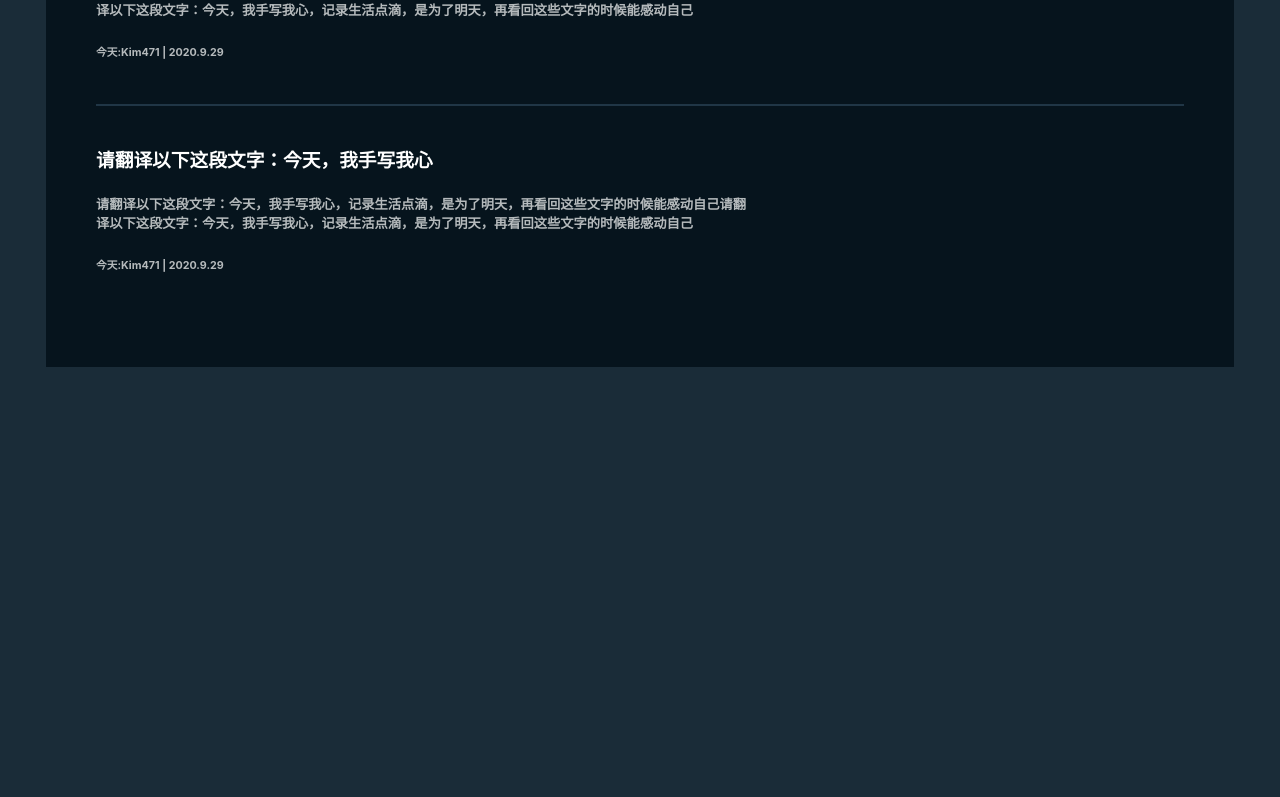
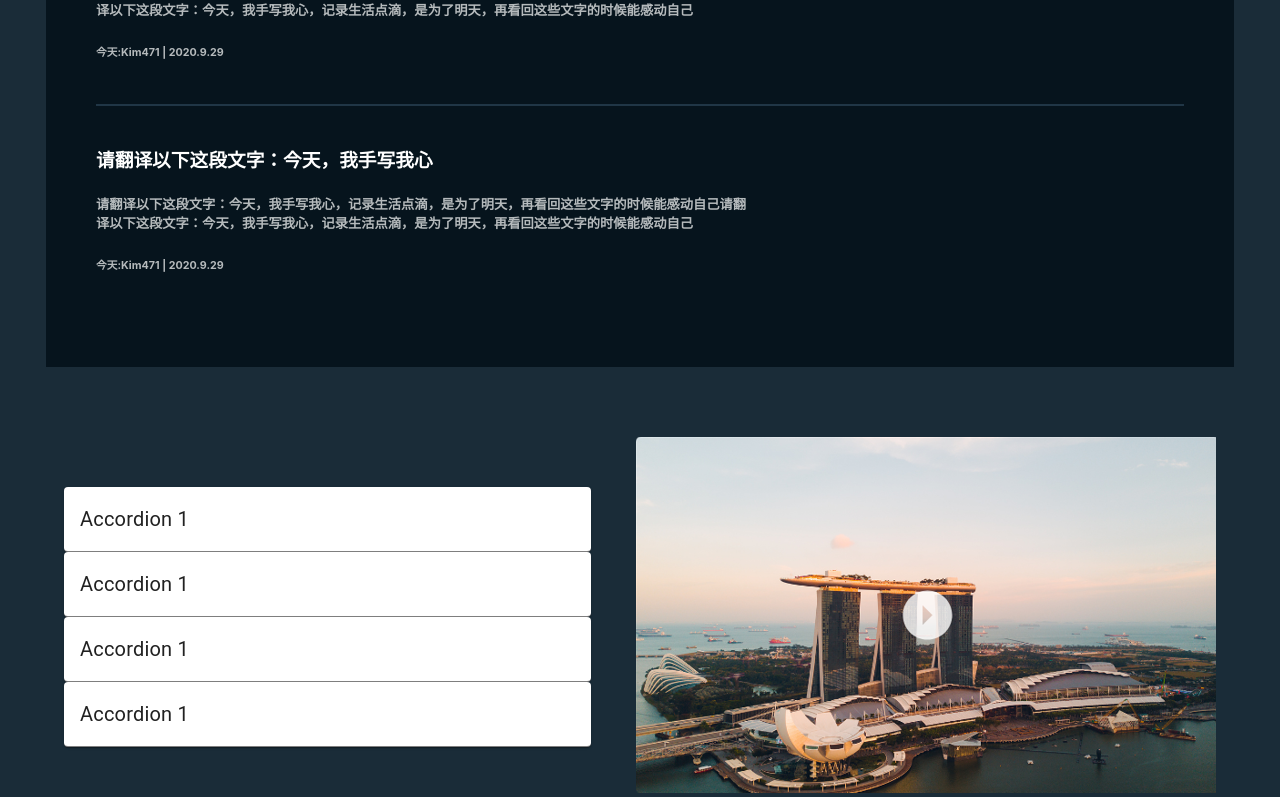
Before and after one commit to Abdullahqurashi/korea, a React (Create React App) app: page / in a window 1280 px wide. Shown: the part 3784-4581 px from the top of the page. Before the commit the page ends 4221 px from the top, so only its background shows below. Built offline with nearby package versions, Linux system fonts and the light colour scheme.

Commit message:
update accordain responsoveness

```diff
--- a/src/Components/Accordian.js
+++ b/src/Components/Accordian.js
@@ -1,52 +1,56 @@
-import * as React from 'react';
+import React, { useState } from 'react';
 import Accordion from '@mui/material/Accordion';
 import AccordionSummary from '@mui/material/AccordionSummary';
 import AccordionDetails from '@mui/material/AccordionDetails';
 import Typography from '@mui/material/Typography';
 import ExpandMoreIcon from '@mui/icons-material/ExpandMore';
+import { Accordiandata } from '../Data/Data';
 
 export default function Accordian() {
+  const [Accordian, setAccordian] = useState(Accordiandata)
   return (
+    <div className='accordian-parent'>
+
+
+      {/*  SECTION ACCORDIAN START HERE */}
+
+
      <div>
-      <Accordion>
+     {
+      Accordian.map((Accordianmap) => {
+        return (
+          <div className='accordian'>
+            <Accordion className='accordian' style={{borderBottom:'1px solid gray',padding:'5px 0'}}>
               <AccordionSummary
                 expandIcon={<ExpandMoreIcon />}
                 aria-controls="panel1a-content"
-          id="panel1a-header"
+                id="panel1a-header" className='accordian'
               >
-          <Typography>Accordion 1</Typography>
+                <Typography style ={{fontSize:'20px'}}>{Accordianmap.title}</Typography>
               </AccordionSummary>
-        <AccordionDetails>
-          <Typography>
+              <AccordionDetails >
+                <Typography className='accordian'>
                   Lorem ipsum dolor sit amet, consectetur adipiscing elit. Suspendisse
                   malesuada lacus ex, sit amet blandit leo lobortis eget.
                 </Typography>
               </AccordionDetails>
             </Accordion>
-      <Accordion>
-        <AccordionSummary
-          expandIcon={<ExpandMoreIcon />}
-          aria-controls="panel2a-content"
-          id="panel2a-header"
-        >
-          <Typography>Accordion 2</Typography>
-        </AccordionSummary>
-        <AccordionDetails>
-          <Typography>
-            Lorem ipsum dolor sit amet, consectetur adipiscing elit. Suspendisse
-            malesuada lacus ex, sit amet blandit leo lobortis eget.
-          </Typography>
-        </AccordionDetails>
-      </Accordion>
-      <Accordion disabled>
-        <AccordionSummary
-          expandIcon={<ExpandMoreIcon />}
-          aria-controls="panel3a-content"
-          id="panel3a-header"
-        >
-          <Typography>Disabled Accordion</Typography>
-        </AccordionSummary>
-      </Accordion>
+
+
+
+
+
+          </div>
+        )
+      })
+    }
+     </div>
+
+      {/*  SECTION ACCORDIAN START HERE */}
+
+      <div>
+        <img src="./images/accordian.PNG" alt="" />
+      </div>
     </div>
   );
 }
--- a/src/Components/Main.js
+++ b/src/Components/Main.js
@@ -1,6 +1,6 @@
 import { Accordion } from '@mui/material';
 import React, { useState } from 'react'
-
+import Accordian from './Accordian';
 import Firstcard from './Firstcard';
 // import Footer from './Footer';
  import Fourth from './Fourth';
@@ -25,7 +25,7 @@ const Main = () => {
          <Secondcard/>
       <Thirdcard/>
       <Fourth/>
-
+     <Accordian/>
         </div>
       </div>
 
--- a/src/Components/Media-Percentage.css
+++ b/src/Components/Media-Percentage.css
@@ -355,3 +355,19 @@
 
 
  /*------------------------- END HERE THIS IS FOURTH SECTION RESPONSIVENESS  ------------------------- */
+
+
+
+
+/*  ACCORDAIN START HERE */
+
+@media (min-width:0) and (max-width:1000px){
+    .accordian-parent {
+        display: grid;
+        grid-template-columns: 1fr ;
+        width: 90%;
+        margin: auto;
+        gap: 45px;
+        align-items: center;
+    }
+}
--- a/src/Components/Navbar.css
+++ b/src/Components/Navbar.css
@@ -230,6 +230,67 @@ padding: 40px 0 0 0;
      }
 
 
+     /* ACCORDIAN SECTION */
+
+     .accordian-parent{
+      display: grid;
+      grid-template-columns: 1fr 1fr;
+      width: 90%;
+      margin: auto;
+      gap: 45px;
+      align-items: center;
+     }
+     .accordian{
+      background: #1A2C38 ;
+     }
+
+     .css-1elwnq4-MuiPaper-root-MuiAccordion-root:first-of-type {
+    background:  #1A2C38 ;
+    border: none;
+  }
+
+
+
+  .css-1elwnq4-MuiPaper-root-MuiAccordion-root {
+    /* background-color: #fff; */
+    color: white !important;
+    /* -webkit-transition: box-shadow 300ms cubic-bezier(0.4, 0, 0.2, 1) 0ms; */
+    /* transition: box-shadow 300ms cubic-bezier(0.4, 0, 0.2, 1) 0ms; */
+    /* border-radius: 4px; */
+    /* box-shadow: 0px 2px 1px -1px rgb(0 0 0 / 20%), 0px 1px 1px 0px rgb(0 0 0 / 14%), 0px 1px 3px 0px rgb(0 0 0 / 12%); */
+    /* position: relative; */
+    /* -webkit-transition: margin 150ms cubic-bezier(0.4, 0, 0.2, 1) 0ms; */
+    /* transition: margin 150ms cubic-bezier(0.4, 0, 0.2, 1) 0ms; */
+    /* overflow-anchor: none; */
+    /* border-radius: 0; */
+}
+
+
+
+.css-1elwnq4-MuiPaper-root-MuiAccordion-root {
+    background-color: #fff;
+    /* color: rgba(0, 0, 0, 0.87); */
+    -webkit-transition: none  !important;
+    /* transition: box-shadow 300ms cubic-bezier(0.4, 0, 0.2, 1) 0ms; */
+    /* border-radius: 4px; */
+    box-shadow:none  !important;
+    /* position: relative; */
+    /* -webkit-transition: margin 150ms cubic-bezier(0.4, 0, 0.2, 1) 0ms; */
+    /* transition: margin 150ms cubic-bezier(0.4, 0, 0.2, 1) 0ms; */
+    /* overflow-anchor: none; */
+    /* border-radius: 0; */
+}
+
+.css-sh22l5-MuiButtonBase-root-MuiAccordionSummary-root:hover:not(.Mui-disabled) {
+  cursor: pointer;
+
+}
+
+.css-i4bv87-MuiSvgIcon-root {
+
+  color: white !important;
+}
+
        /* FOURTH CARD */
 
        .fourth-parent{
--- a/src/Data/Data.js
+++ b/src/Data/Data.js
@@ -198,6 +198,26 @@ time : "今天:Kim471 | 2020.9.29"
         },
 ]
 
+//ACCORDIAN
+
+export const Accordiandata = [
+    {
+    title:'Accordion 1',
+    description : 'Lorem ipsum dolor sit amet consectetur adipiscing elit. Suspendisse'
+},
+    {
+    title:'Accordion 1',
+    description : 'Lorem ipsum dolor sit amet consectetur adipiscing elit. Suspendisse'
+},
+    {
+    title:'Accordion 1',
+    description : 'Lorem ipsum dolor sit amet consectetur adipiscing elit. Suspendisse'
+},
+    {
+    title:'Accordion 1',
+    description : 'Lorem ipsum dolor sit amet consectetur adipiscing elit. Suspendisse'
+},
+]
 // FOOTER
 
 export const Footerdetail=[
```
Also changed, not shown: public/images/accordian.PNG (added). Lines whose indentation alone changed are shown as unchanged.
